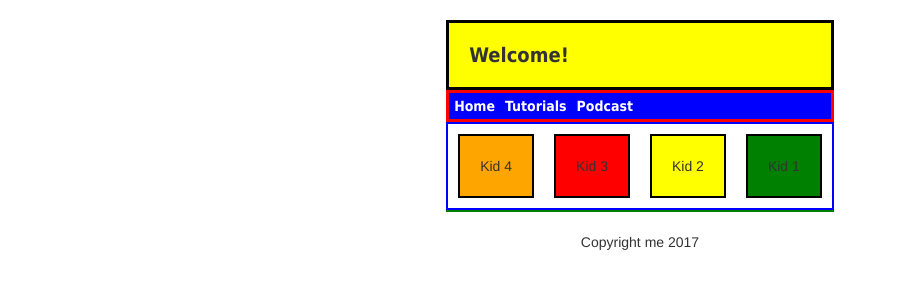
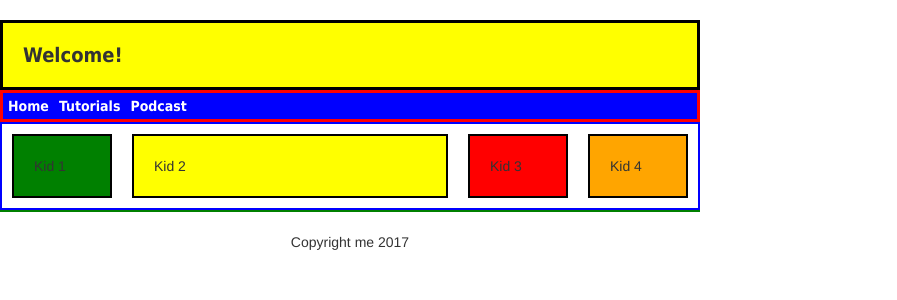
Before and after one commit to nebeinstein/html-tutorial, an Angular app: page / in a window 1280 px wide. Shown: the top 300 px of the page, without its empty margins (0-897 px from the left). Built offline with nearby package versions, Linux system fonts and the light colour scheme.

Commit message:
up to date with tutorial 18 renamed new-home component to flex-box component

```diff
--- a/src/app/app.component.html
+++ b/src/app/app.component.html
@@ -2,7 +2,7 @@
 	<div id="medium_wrapper">
 		<app-header></app-header>
 		<!-- <app-home></app-home> -->
-		<app-new-home></app-new-home>
+		<app-flex-box></app-flex-box>
 		<app-footer></app-footer>
 	</div>
 </div>
--- a/src/app/app.module.ts
+++ b/src/app/app.module.ts
@@ -7,7 +7,7 @@ import { AppComponent } from './app.component';
 import { HomeComponent } from './home/home.component';
 import { HeaderComponent } from './header/header.component';
 import { FooterComponent } from './footer/footer.component';
-import { NewHomeComponent } from './new-home/new-home.component';
+import { FlexBoxComponent } from './flex-box/flex-box.component';
 
 @NgModule({
   declarations: [
@@ -15,7 +15,7 @@ import { NewHomeComponent } from './new-home/new-home.component';
     HomeComponent,
     HeaderComponent,
     FooterComponent,
-    NewHomeComponent
+    FlexBoxComponent
   ],
   imports: [
     BrowserModule,
--- a/src/app/new-home/new-home.component.css
+++ b/src/app/flex-box/flex-box.component.css
@@ -3,27 +3,37 @@
 	border: 2px solid blue;
 	display: -webkit-box;
 	-webkit-box-orient: horizontal;
-	-webkit-box-direction: reverse;
+	width: 700px;
+	/*-webkit-box-direction: reverse;*/
+	/*-webkit-box-pack: center;*/
+	/*-webkit-box-pack: start;*/
+	/*-webkit-box-pack: end;*/
 }
 
 #parent div {
 	border: 2px solid black;
 	padding: 20px;
 	margin: 10px;
+	width: 100px;
 }
 
 #kid1 {
 	background: green;
+	/*-webkit-box-ordinal-group: 3;*/
 }
 
 #kid2 {
 	background: yellow;
+	-webkit-box-flex: 1;
+	/*-webkit-box-ordinal-group: 1;*/
 }
 
 #kid3 {
 	background: red;
+	/*-webkit-box-ordinal-group: 4;*/
 }
 
 #kid4 {
 	background: orange;
+	/*-webkit-box-ordinal-group: 2;*/
 }
--- /dev/null
+++ b/src/app/flex-box/flex-box.component.ts
@@ -0,0 +1,15 @@
+import { Component, OnInit } from '@angular/core';
+
+@Component({
+  selector: 'app-flex-box',
+  templateUrl: './flex-box.component.html',
+  styleUrls: ['./flex-box.component.css']
+})
+export class FlexBoxComponent implements OnInit {
+
+  constructor() { }
+
+  ngOnInit() {
+  }
+
+}
--- a/src/app/new-home/new-home.component.ts
+++ /dev/null
@@ -1,15 +0,0 @@
-import { Component, OnInit } from '@angular/core';
-
-@Component({
-  selector: 'app-new-home',
-  templateUrl: './new-home.component.html',
-  styleUrls: ['./new-home.component.css']
-})
-export class NewHomeComponent implements OnInit {
-
-  constructor() { }
-
-  ngOnInit() {
-  }
-
-}
--- a/src/styles.css
+++ b/src/styles.css
@@ -4,5 +4,5 @@ body {
 	width: 100%;
 	/*display: box;*/
 	display: -webkit-box;
-	-webkit-box-pack: center; /* when the website is bigger than the contents inside of it, just center those contents */
+	/*-webkit-box-pack: center;  when the website is bigger than the contents inside of it, just center those contents */
 }
```
Also changed, not shown: src/app/flex-box/flex-box.component.html (line endings or trailing spaces).
